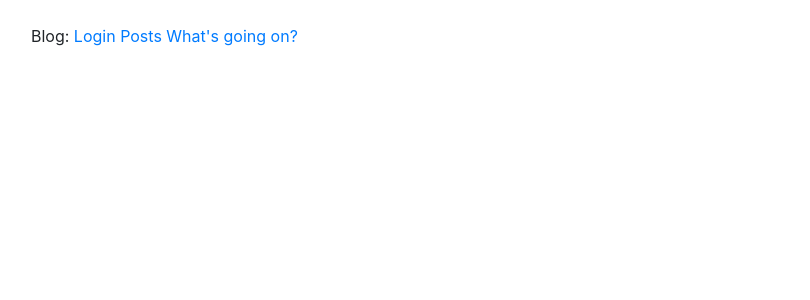
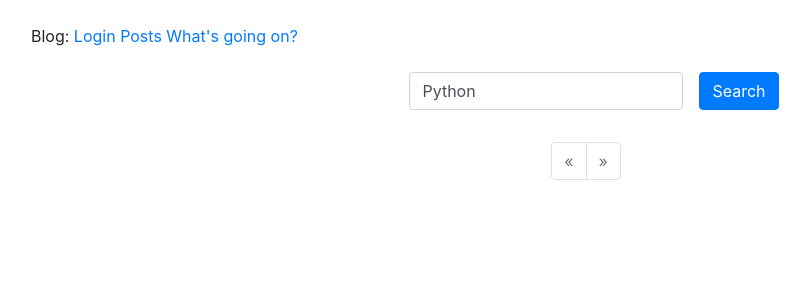
Before and after one commit to doroshroman/PythonWebLabs, a Flask app: page /posts/ in a window 1280 px wide. Shown: the top 300 px of the page, without its empty margins (54-864 px from the left). Run offline with Flask 2, Linux system fonts and the light colour scheme; data that the repository does not hold is empty; some libraries are stand-ins or nearby versions.

Commit message:
add search and pagination

```diff
--- a/flask_intro/microbio/app/templates/posts.html
+++ b/flask_intro/microbio/app/templates/posts.html
@@ -11,7 +11,16 @@
 {% block content %}
     <br>
     <div class="container d-flex flex-column align-items-center">
-    {% for post in posts %}
+    <form action="{{ url_for('posts') }}" class="form-inline">
+        <div class="form-group mx-sm-3 mb-2">
+            <input type="text" class="form-control" name="q" value="{%if query%}{{query}}{% else %}Python{% endif %}">
+        </div>
+        <button type="submit" class="btn btn-primary mb-2">Search</button>
+    </form>
+    </div>
+    <br>
+    <div class="container d-flex flex-column align-items-center">
+    {% for post in pages.items %}
     <div class="card" style="width: 48rem;">
         <div class="card-body" >
           <h5 class="card-title text-right">{{post.author.username}}</h5>
@@ -48,6 +57,25 @@
 
     {% endfor %}
     </div>
+    <nav>
+        <ul class="pagination justify-content-center">
+            <li class="page-item {% if not pages.has_prev %} disabled {% endif %}">
+                <a class="page-link" href="{{ url_for('posts', page=pages.prev_num) }}" aria-label="Previous">
+                    <span aria-hidden="true">&laquo;</span>
+                </a>
+            </li>
+            {% for page in pages.iter_pages() %}
+                <li class="page-item {% if page == pages.page %} active {% endif %}">
+                    <a class="page-link" href="{{ url_for('posts', page=page) }}">{{ page }}<span class="sr-only">(current)</span></a>
+                </li>
+            {% endfor %}
+            <li class="page-item {% if not pages.has_next %} disabled {% endif %}">
+                <a class="page-link" href="{{ url_for('posts', page=pages.next_num) }}" aria-label="Next">
+                    <span aria-hidden="true">&raquo;</span>
+                </a>
+            </li>
+        </ul>
+    </nav>
     <script type="text/javascript">
         $('#delete-modal').on('shown.bs.modal');
     </script>
--- a/flask_intro/microbio/app/views.py
+++ b/flask_intro/microbio/app/views.py
@@ -70,8 +70,21 @@ def login():
 
 @app.route('/posts/', methods=['GET'])
 def posts():
-    posts = Post.query.all()
-    return render_template('posts.html', posts=posts)
+    query = request.args.get('q')
+
+    page = request.args.get('page')
+
+    if page and page.isdigit():
+        page = int(page)
+    else:
+        page = 1
+
+    if query:
+        posts = Post.query.filter(Post.title.contains(query) | Post.body.contains(query))
+    else:
+        posts = Post.query.order_by(Post.timestamp.desc())
+    pages = posts.paginate(page=page, per_page=5)
+    return render_template('posts.html', posts=posts, pages=pages, query=query)
 
 @app.route('/logout')
 def logout():
```
Also changed, not shown: flask_intro/microbio/app.db.
